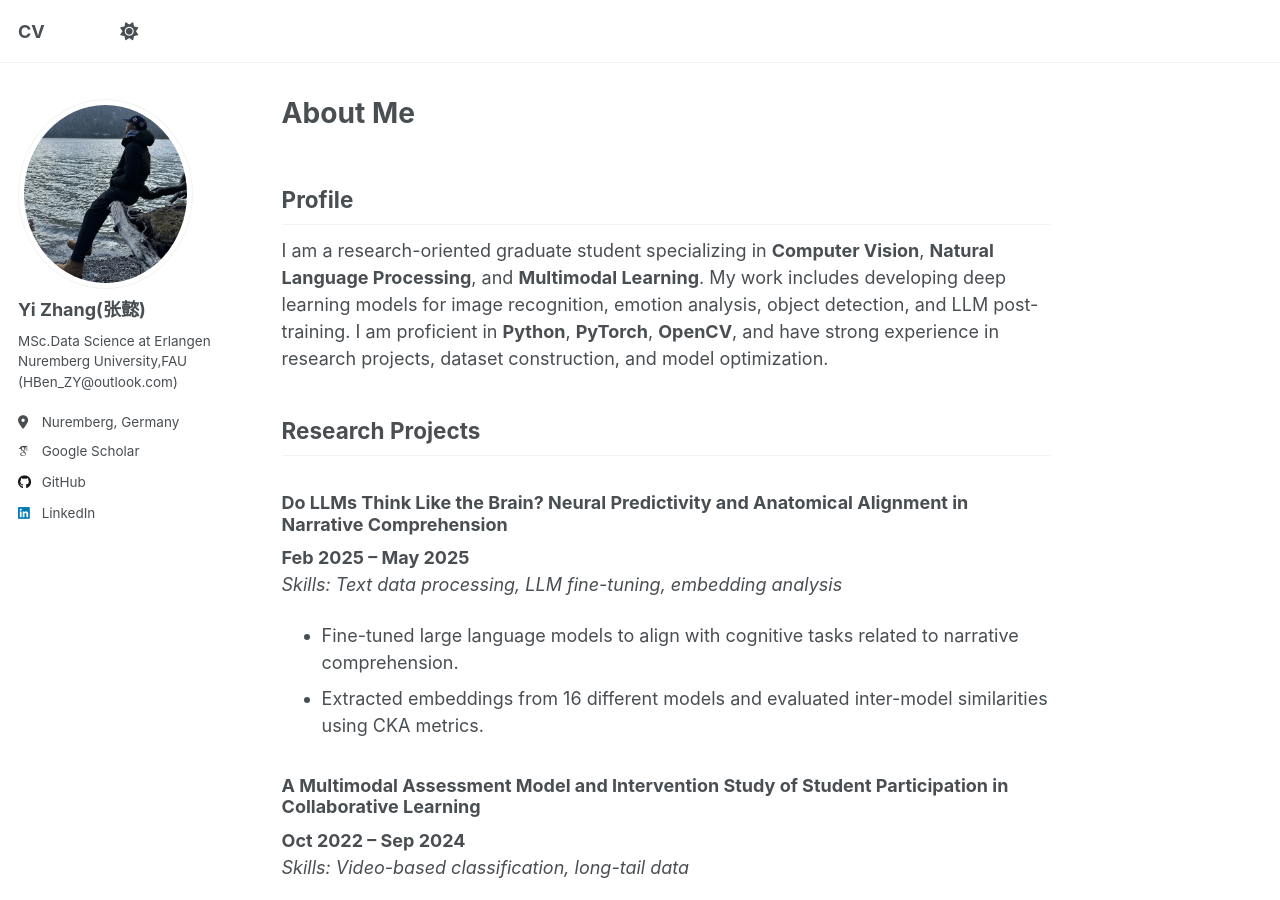
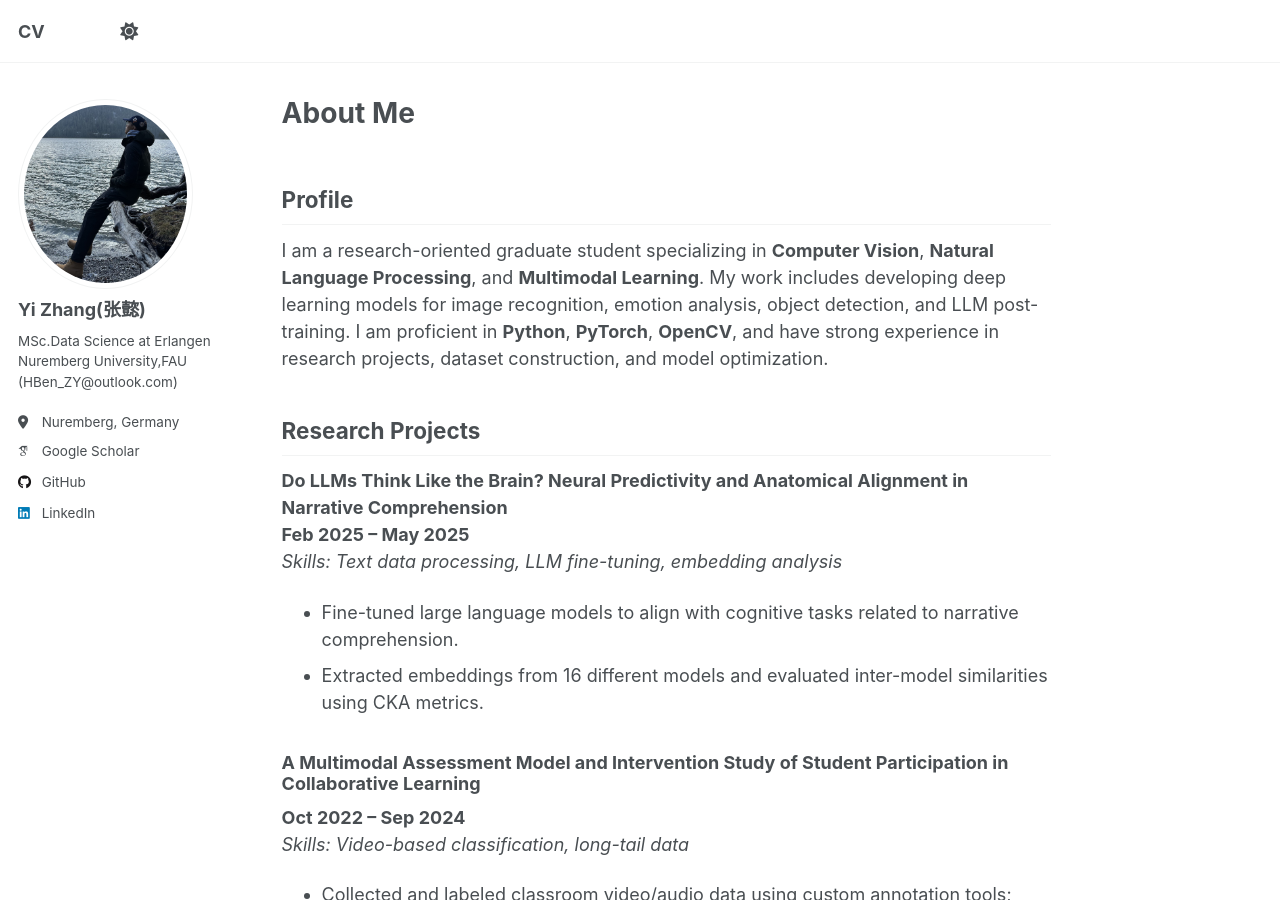
Before and after one commit to YiiiiZhang/YiiiiZhang.github.io, a Jekyll site: the page built from _pages/about.md, in a window 1280 px wide and 900 px high. Built offline with Jekyll 4.4.1, drawn with Linux system fonts in a browser that asks for light colours; some web fonts are replaced; a script that is not in the unit is left out.

Commit message:
personal info

```diff
--- a/_pages/about.md
+++ b/_pages/about.md
@@ -11,7 +11,7 @@ redirect_from:
 I am a research-oriented graduate student specializing in **Computer Vision**, **Natural Language Processing**, and **Multimodal Learning**. My work includes developing deep learning models for image recognition, emotion analysis, object detection, and LLM post-training. I am proficient in **Python**, **PyTorch**, **OpenCV**, and have strong experience in research projects, dataset construction, and model optimization.
 
 ## Research Projects
-### **Do LLMs Think Like the Brain? Neural Predictivity and Anatomical Alignment in Narrative Comprehension**
+**Do LLMs Think Like the Brain? Neural Predictivity and Anatomical Alignment in Narrative Comprehension**
 **Feb 2025 – May 2025**
 *Skills: Text data processing, LLM fine-tuning, embedding analysis*
 
```
